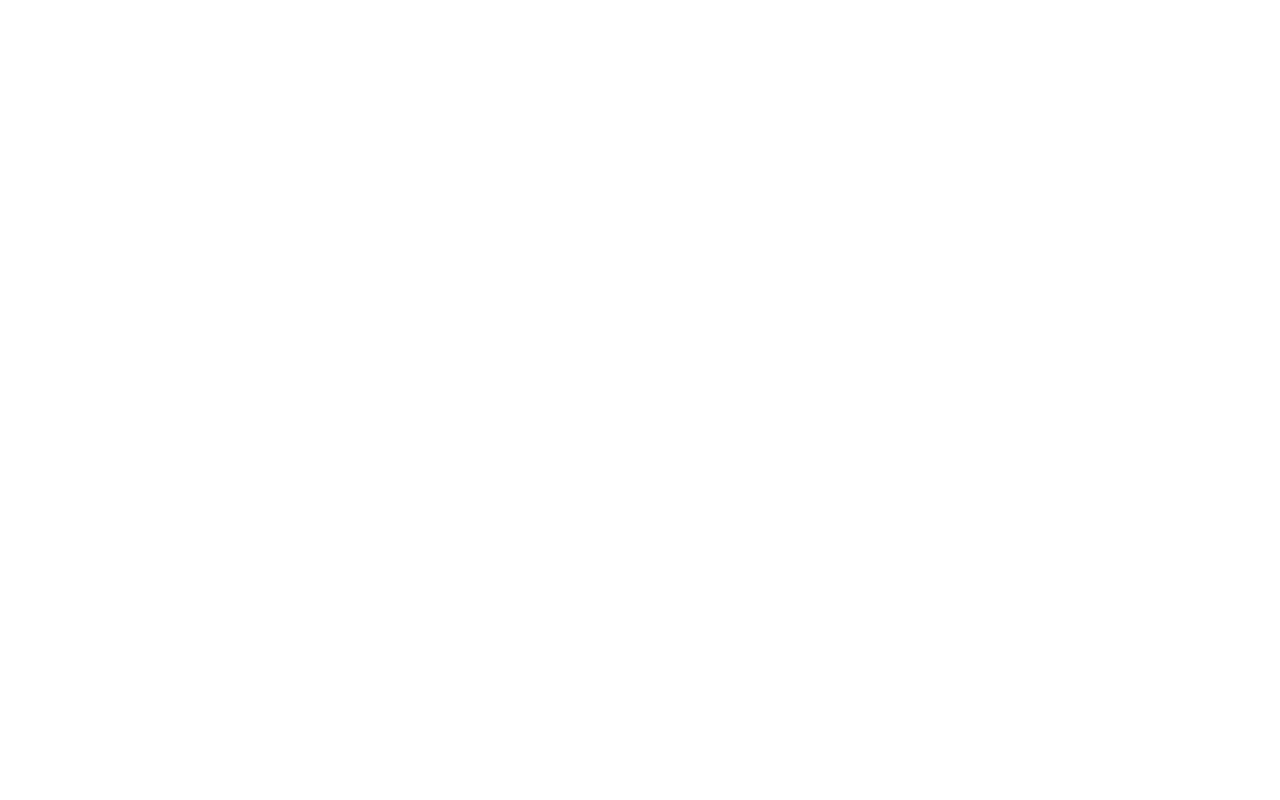
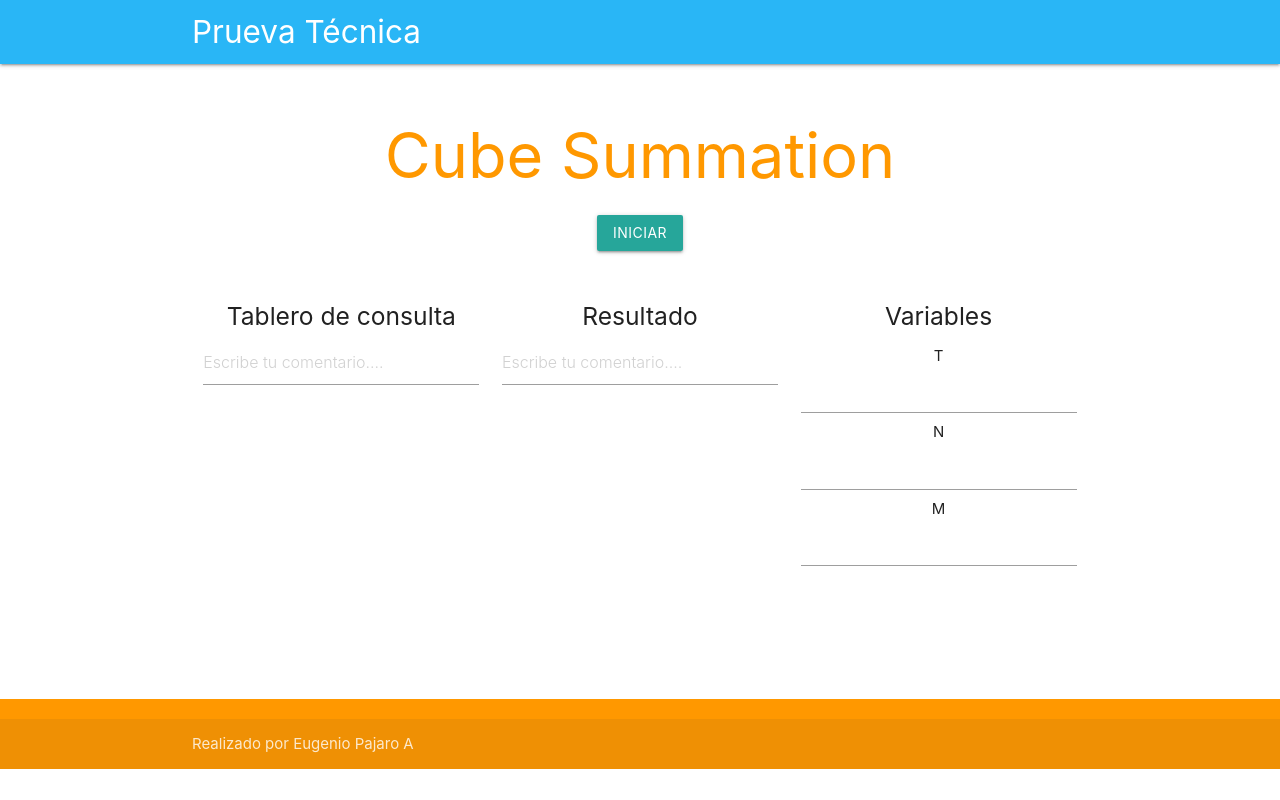
Before and after one commit to darkdrei/prueba-backend, a plain HTML site: page CubeSummation/index.html in a window 1280 px wide. Drawn offline with nearby package versions, Linux system fonts and the light colour scheme.

Commit message:
Se crea la interfaz grafica para la interraccion con el usuario,se uiliza como base materializecc

```diff
--- a/CubeSummation/index.html
+++ b/CubeSummation/index.html
@@ -1,17 +1,109 @@
 <!DOCTYPE html>
-<html>
+<html lang="en">
 <head>
-	<meta charset="UTF-8">
+  <meta http-equiv="Content-Type" content="text/html; charset=UTF-8"/>
+  <meta name="viewport" content="width=device-width, initial-scale=1, maximum-scale=1.0"/>
   <title>Cube Summation</title>
+
+  <!-- CSS  -->
+  <link href="https://fonts.googleapis.com/icon?family=Material+Icons" rel="stylesheet">
+  <link href="css/materialize.css" type="text/css" rel="stylesheet" media="screen,projection"/>
+  <link href="css/style.css" type="text/css" rel="stylesheet" media="screen,projection"/>
+  <!--===================================================  -->
+  <script src="https://code.jquery.com/jquery-2.1.1.min.js"></script>
   <script type="text/javascript" src="js/jquery.js"></script>
   <script type="text/javascript" src="js/jquery-ui.js"></script>
   <script type="text/javascript" src="js/jquery.min.js"></script>
+  <script src="js/materialize.js"></script>
+  <script src="js/init.js"></script>
   <script type="text/javascript" src="js/matriz.js"></script>
   <script type="text/javascript" src="js/coreconsulta.js"></script>
+  <script type="text/javascript" src="js/controlador_acciones.js"></script>
 </head>
+<body>
+  <nav class="light-blue lighten-1" role="navigation">
+    <div class="nav-wrapper container"><a id="logo-container" href="#" class="brand-logo">Prueva Técnica</a>
+    </div>
+  </nav>
+  <div class="section no-pad-bot" id="index-banner">
+    <div class="container">
+      <h1 class="header center orange-text">Cube Summation</h1>
+      <div class="row center">
+        <a href="#modal1" class="waves-effect waves-light btn modal-trigger">Iniciar</a>
+      </div>
+    </div>
+  </div>
+  <div class="container header center">
+    <div class="section">
 
-<body>
+      <!--   Icon Section   -->
+      <div class="row">
+        <div class="col s12 m4">
+          <div class="icon-block">
+            <!--h2 class="center light-blue-text"><i class="material-icons">flash_on</i></h2-->
+            <h5 class="center">Tablero de consulta</h5>
+            <textarea class="light materialize-textarea" id="tablero" name="contenedor" rows="10" cols="40" placeholder="Escribe tu comentario...."></textarea>
+          </div>
+        </div>
+
+        <div class="col s12 m4">
+          <div class="icon-block">
+            <!--h2 class="center light-blue-text"><i class="material-icons">group</i></h2-->
+            <h5 class="center">Resultado</h5>
+            <textarea class="light materialize-textarea" name="contenedor" rows="10" cols="40" placeholder="Escribe tu comentario...."></textarea>
+          </div>
+        </div>
+
+        <div class="col s12 m4">
+          <div class="icon-block">
+            <!--h2 class="center light-blue-text"><i class="material-icons">flash_on</i></h2-->
+            <h5 class="center">Variables</h5>
+            <ul>
+              <li>
+                <spant>T</spant>
+                <input type="text" id="t">
+              </li>
+              <li>
+                <spant>N</spant>
+                <input type="text" id="n">
+              </li>
+              <li>
+                <spant>M</spant>
+                <input type="text" id="m">
+              </li>
+            </ul>
+          </div>
+        </div>
+
+      </div>
+
+    </div>
+    <br><br>
+
+    <div class="section">
+
+    </div>
+  </div>
+
+  <footer class="page-footer orange">
+    <div class="footer-copyright">
+      <div class="container">
+      Realizado por Eugenio Pajaro A
+      </div>
+    </div>
+  </footer>
+
+<!-- Modal Structure -->
+  <div id="modal1" class="modal">
+    <div class="modal-content">
+      <h4>Modal Header</h4>
+      <p>A bunch of text</p>
+    </div>
+    <div class="modal-footer">
+      <a href="#!" class=" modal-action modal-close waves-effect waves-green btn-flat">Agree</a>
+    </div>
+  </div>
+  <!--  Scripts-->
 
   </body>
-
 </html>
```
Lines whose indentation alone changed are shown as unchanged.
